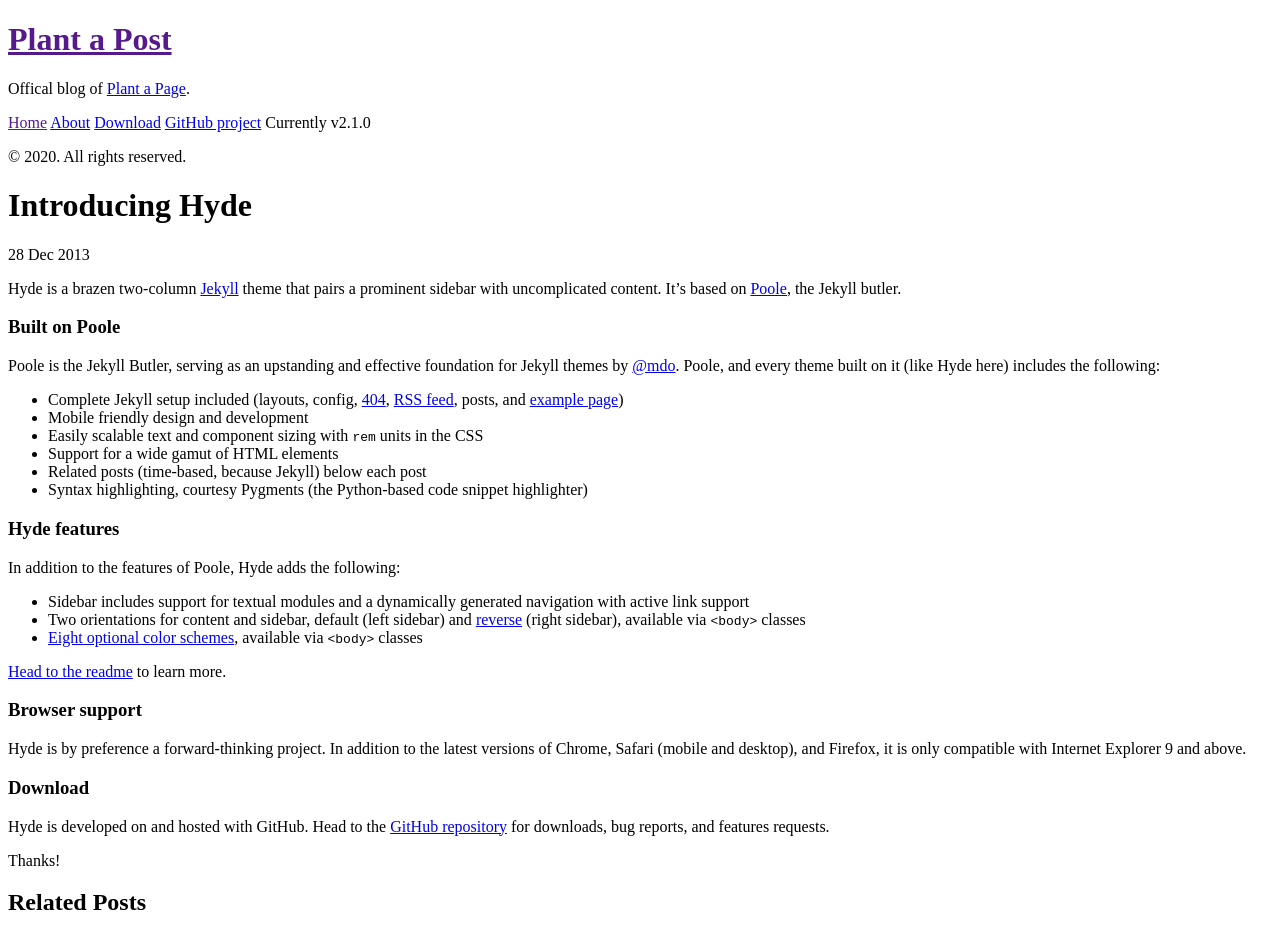
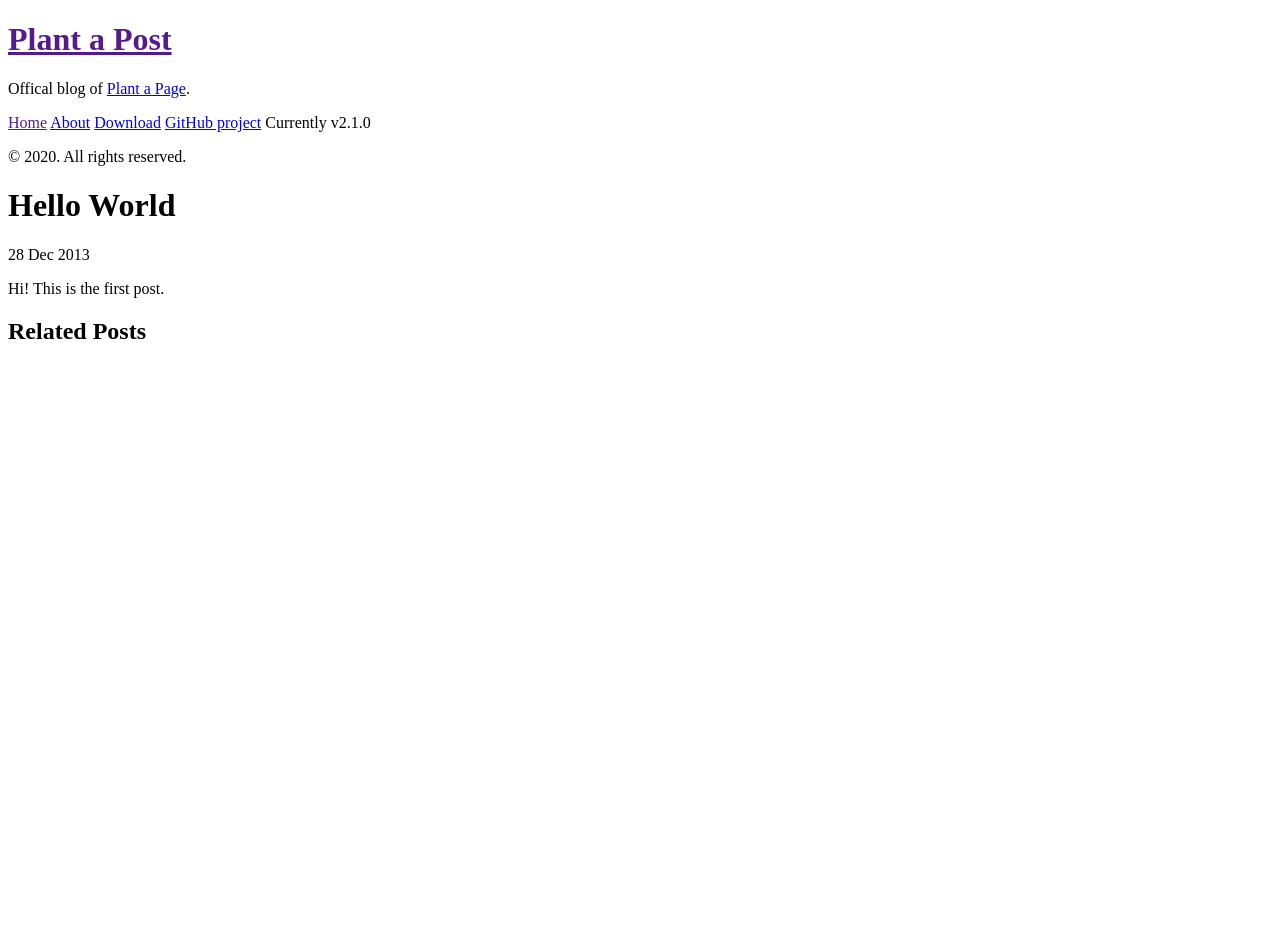
Before and after one commit to ericaxu/plant-a-post, a Jekyll site: the page built from _posts/2013-12-28-introducing-hyde.md, in a window 1280 px wide. Built offline with Jekyll 4.4.1, drawn with Linux system fonts in a browser that asks for light colours; Markdown is read by kramdown in place of the engine named in the settings; after the commit the page ends 900 px from its top, so only the background shows below that.

Commit message:
Update 2013-12-28-introducing-hyde.md

```diff
--- a/_posts/2013-12-28-introducing-hyde.md
+++ b/_posts/2013-12-28-introducing-hyde.md
@@ -1,37 +1,6 @@
 ---
 layout: post
-title: Introducing Hyde
+title: Hello World
 ---
 
-Hyde is a brazen two-column [Jekyll](http://jekyllrb.com) theme that pairs a prominent sidebar with uncomplicated content. It's based on [Poole](http://getpoole.com), the Jekyll butler.
-
-### Built on Poole
-
-Poole is the Jekyll Butler, serving as an upstanding and effective foundation for Jekyll themes by [@mdo](https://twitter.com/mdo). Poole, and every theme built on it (like Hyde here) includes the following:
-
-* Complete Jekyll setup included (layouts, config, [404](/404), [RSS feed](/atom.xml), posts, and [example page](/about))
-* Mobile friendly design and development
-* Easily scalable text and component sizing with `rem` units in the CSS
-* Support for a wide gamut of HTML elements
-* Related posts (time-based, because Jekyll) below each post
-* Syntax highlighting, courtesy Pygments (the Python-based code snippet highlighter)
-
-### Hyde features
-
-In addition to the features of Poole, Hyde adds the following:
-
-* Sidebar includes support for textual modules and a dynamically generated navigation with active link support
-* Two orientations for content and sidebar, default (left sidebar) and [reverse](https://github.com/poole/lanyon#reverse-layout) (right sidebar), available via `<body>` classes
-* [Eight optional color schemes](https://github.com/poole/hyde#themes), available via `<body>` classes
-
-[Head to the readme](https://github.com/poole/hyde#readme) to learn more.
-
-### Browser support
-
-Hyde is by preference a forward-thinking project. In addition to the latest versions of Chrome, Safari (mobile and desktop), and Firefox, it is only compatible with Internet Explorer 9 and above.
-
-### Download
-
-Hyde is developed on and hosted with GitHub. Head to the <a href="https://github.com/poole/hyde">GitHub repository</a> for downloads, bug reports, and features requests.
-
-Thanks!
+Hi! This is the first post.
```
